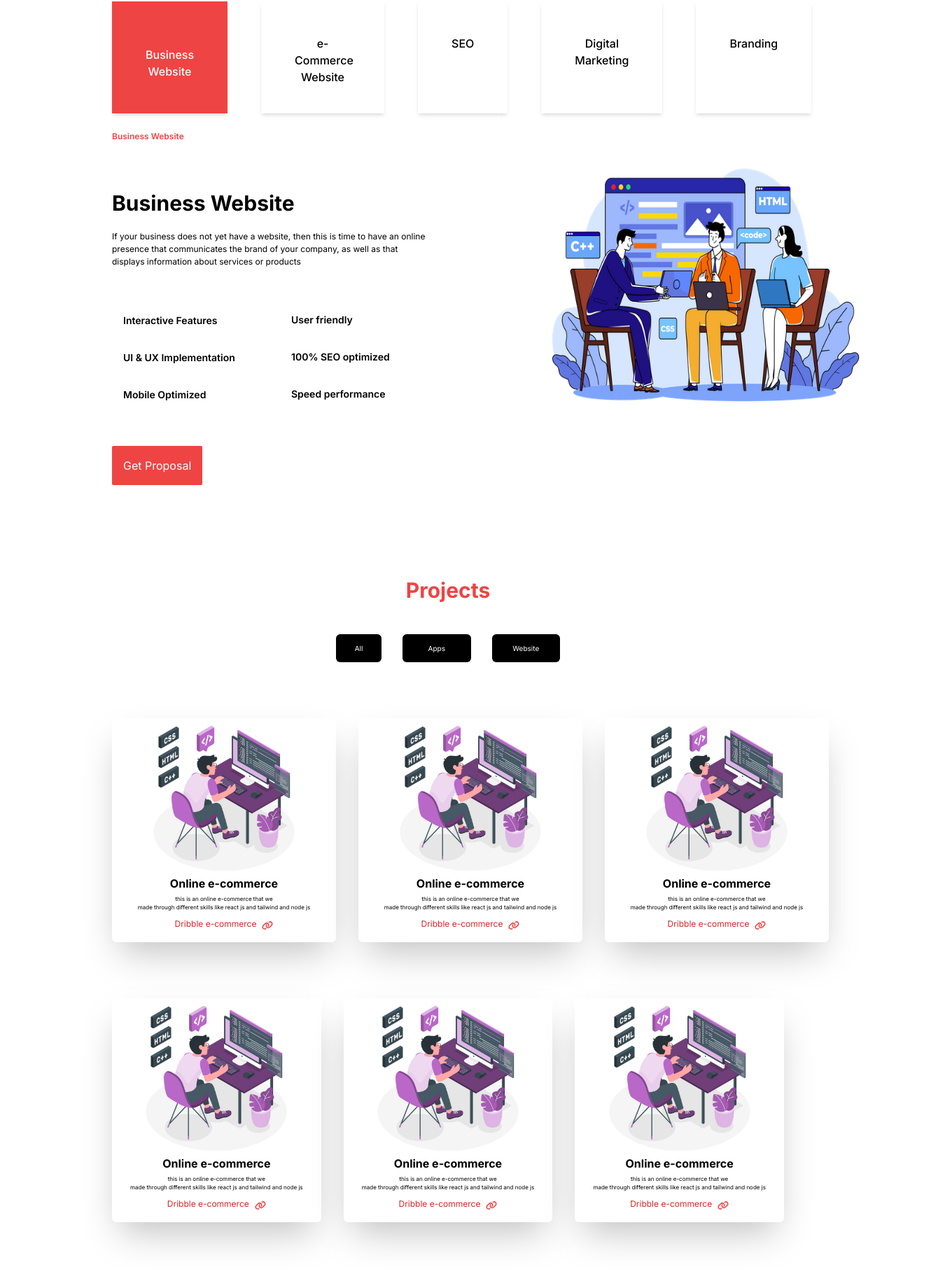
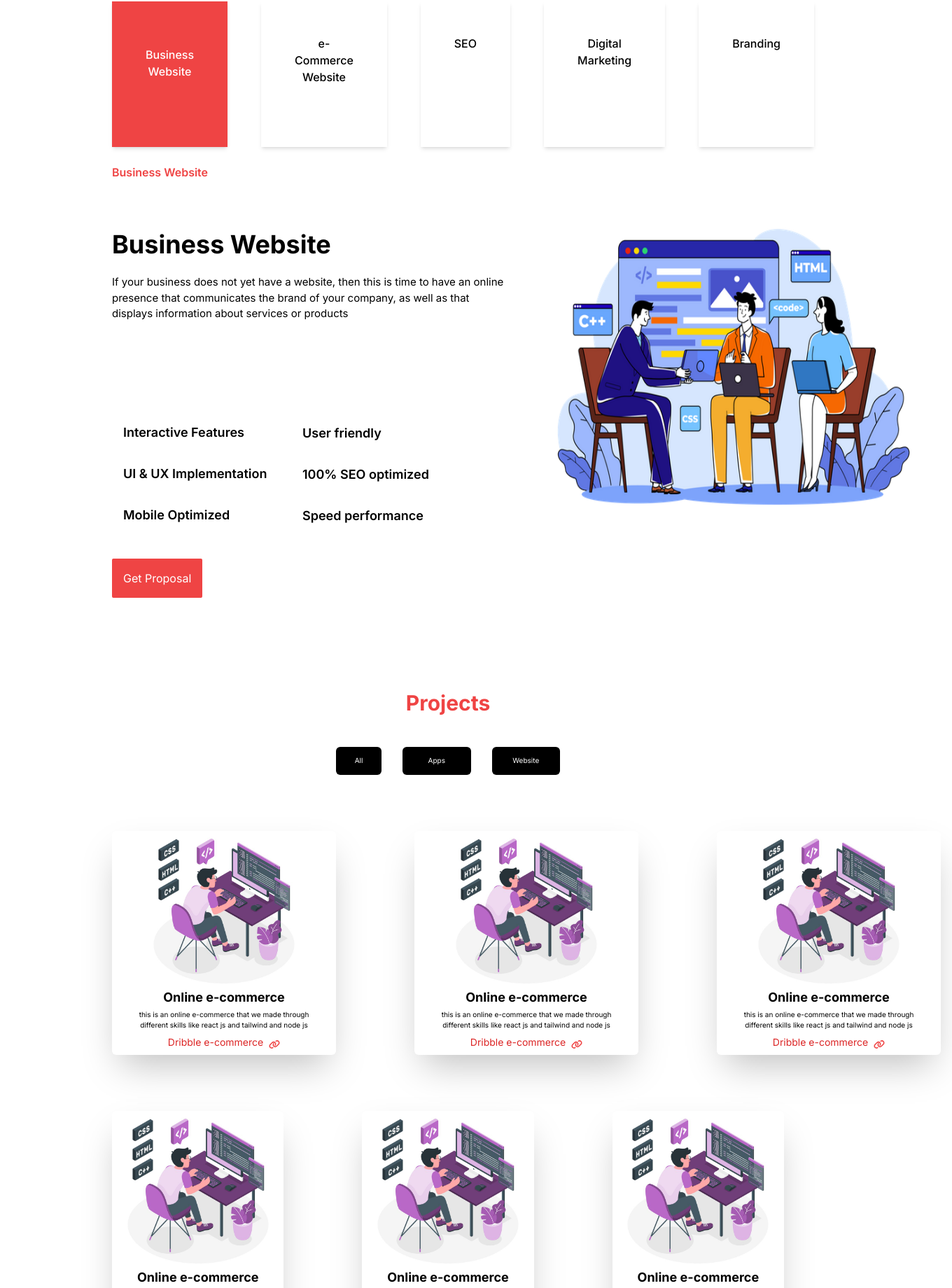
Before and after one commit to asimwe1/portifolio-project, a Next.js app: page / in a window 1280 px wide. Shown: the part 160-2000 px from the top of the page at 70% size, 1360 px wide, since content can reach past the window. Built offline with nearby package versions, Linux system fonts and the light colour scheme.

Commit message:
proper positioning made

```diff
--- a/src/app/globals.css
+++ b/src/app/globals.css
@@ -13,4 +13,6 @@
         -ms-overflow-style: none; /*ie and edge*/
         scrollbar-width: none; /* firefox */
     }
+
+
 }
--- a/src/app/main/home.tsx
+++ b/src/app/main/home.tsx
@@ -7,7 +7,7 @@ import Userfooter from "../pages/footer";
 
 const UserHome = () => {
   return (
-    <div >
+    <div className="sm-scrollbar" >
       <div>
         <OurServices />
       </div>
--- a/src/app/page.tsx
+++ b/src/app/page.tsx
@@ -2,6 +2,6 @@ import React from "react";
 import UserHome from "./main/home";
 export default function App(){
     return(
-        <UserHome/>
+            <UserHome/>
     )
 }
--- a/src/app/pages/customers.tsx
+++ b/src/app/pages/customers.tsx
@@ -38,12 +38,13 @@ const Usercustomers = () => {
             <div className="h-[25rem] w-[50rem] bg-white shadow-2xl text-center ">
 
               <Image
-                className="w-20 h-20 rounded-[50%] mx-[35%] my-16"
+                className="w-[10rem] h-[10rem] rounded-[50%] hover:rounded-[25%] mx-[25%] my-5"
                 src='/785a1b9c359640da6bc9cfe3670b42ba.jpg'
                 alt=""
                 width={500}
                 height={500}
               />
+
               <p className="text-[13px] px-4">
                 Excellent in their work and happy and motivated to work with them and also they offer the best services that i have ever seen in <br /> all of the
                 companies that i have worked with different things
@@ -55,12 +56,13 @@ const Usercustomers = () => {
             <div className="h-[25rem] w-[50rem] bg-white shadow-2xl text-center ">
 
               <Image
-                className="w-20 h-20 rounded-[50%] mx-[35%] my-16"
+                className="w-[10rem] h-[10rem] rounded-[50%] hover:rounded-[25%] mx-[25%] my-5"
                 src='/785a1b9c359640da6bc9cfe3670b42ba.jpg'
                 alt=""
                 width={500}
                 height={500}
               />
+
               <p className="text-[13px] px-4">
                 Excellent in their work and happy and motivated to work with them and also they offer the best services that i have ever seen in <br /> all of the
                 companies that i have worked with different things
--- a/src/app/pages/project.tsx
+++ b/src/app/pages/project.tsx
@@ -1,12 +1,13 @@
 "use client";
+import Image from "next/image";
 import React from "react";
 import "./services.css";
 import Link from 'next/link';
 import { FontAwesomeIcon } from '@fortawesome/react-fontawesome'
 import { faLink } from '@fortawesome/free-solid-svg-icons'
 import { useState } from 'react';
-export default function ProjectPage(){
-    return(
+export default function ProjectPage() {
+  return (
     <>
       <div className="-my-[65rem]">
         <div className="mx-[30rem] my-[60rem]">
@@ -20,15 +21,21 @@ export default function ProjectPage(){
 
         </div>
         <div className="flex gap-8 mx-[10rem] -my-[55rem] list-none">
-        <ul className="flex gap-8">
-        <li className="bg-white w-80 h-80 rounded-md shadow-2xl text-center relative overflow-hidden group">
+          <ul className="flex gap-[7rem]">
+            <li className="bg-white w-[20rem] h-[20rem] rounded-md shadow-2xl text-center relative overflow-hidden group">
               <div className="transition-opacity duration-500 group-hover:opacity-0">
-        <img src={"/785a1b9c359640da6bc9cfe3670b42ba.jpg"} alt="" className="w-56 h-56 mx-auto" />
-        <p className="font-bold">Online e-commerce</p>
-        <p className="text-[8px] my-1">
-          this is an online e-commerce that we<br /> made through different skills like react js and tailwind and node js
+                <Image
+                  className="w-56 h-56 mx-auto"
+                  src='/785a1b9c359640da6bc9cfe3670b42ba.jpg'
+                  alt='project1'
+                  width={250}
+                  height={250}
+                />
+                <p className="font-bold text-[18px]">Online e-commerce</p>
+                <p className="text-[10px] justify-left my-1">
+                  this is an online e-commerce that we made through<br /> different skills like react js and tailwind and node js
                 </p>
-        <Link href="" className="text-[12px] my-2 text-red-600">
+                <Link href="" className="text-[14px] my-2 text-red-600">
                   Dribble e-commerce
                 </Link>
                 <FontAwesomeIcon icon={faLink} className="w-4 h-4 text-red-500  pl-[8px] -my-1" />
@@ -37,47 +44,20 @@ export default function ProjectPage(){
                 <p className="text-white text-md font-bold">Visit the website</p>
               </div>
             </li>
-    <li className="bg-white w-80 h-80 rounded-md shadow-2xl text-center relative overflow-hidden group">
+            <li className="bg-white w-[20rem] h-[20rem] rounded-md shadow-2xl text-center relative overflow-hidden group">
               <div className="transition-opacity duration-500 group-hover:opacity-0">
-        <img src={"/785a1b9c359640da6bc9cfe3670b42ba.jpg"} alt="" className="w-56 h-56 mx-auto" />
-        <p className="font-bold">Online e-commerce</p>
-        <p className="text-[8px] my-1">
-          this is an online e-commerce that we<br /> made through different skills like react js and tailwind and node js
+                <Image
+                  className="w-56 h-56 mx-auto"
+                  src='/785a1b9c359640da6bc9cfe3670b42ba.jpg'
+                  alt='project1'
+                  width={250}
+                  height={250}
+                />
+                <p className="font-bold text-[18px]">Online e-commerce</p>
+                <p className="text-[10px] justify-left my-1">
+                  this is an online e-commerce that we made through<br /> different skills like react js and tailwind and node js
                 </p>
-        <Link href="" className="text-[12px] my-2 text-red-600">
-          Dribble e-commerce
-        </Link>
-        <FontAwesomeIcon icon={faLink} className="w-4 h-4 text-red-500  pl-[8px] -my-1" />
-      </div>
-      <div className="absolute inset-0 flex items-center justify-center bg-red-400 transition-opacity duration-500 opacity-0 group-hover:opacity-100">
-      <p className="text-white text-md font-bold">Visit the website</p>
-      </div>
-    </li>      <li className="bg-white w-80 h-80 rounded-md shadow-2xl text-center relative overflow-hidden group">
-      <div className="transition-opacity duration-500 group-hover:opacity-0">
-        <img src={"/785a1b9c359640da6bc9cfe3670b42ba.jpg"} alt="" className="w-56 h-56 mx-auto" />
-        <p className="font-bold">Online e-commerce</p>
-        <p className="text-[8px] my-1">
-          this is an online e-commerce that we<br /> made through different skills like react js and tailwind and node js
-        </p>
-        <Link href="" className="text-[12px] my-2 text-red-600">
-          Dribble e-commerce
-        </Link>
-        <FontAwesomeIcon icon={faLink} className="w-4 h-4 text-red-500  pl-[8px] -my-1" />
-      </div>
-      <div className="absolute inset-0 flex items-center justify-center bg-red-400 transition-opacity duration-500 opacity-0 group-hover:opacity-100">
-      <p className="text-white text-md font-bold">Visit the website</p>
-      </div>
-    </li>   </ul>
-        </div>
-        <div className="flex gap-8 mx-[10rem] my-[60rem] list-none">
-        <li className="bg-white w-80 h-80 rounded-md shadow-2xl text-center relative overflow-hidden group">
-      <div className="transition-opacity duration-500 group-hover:opacity-0">
-        <img src={"/785a1b9c359640da6bc9cfe3670b42ba.jpg"} alt="" className="w-56 h-56 mx-auto" />
-        <p className="font-bold">Online e-commerce</p>
-        <p className="text-[8px] my-1">
-          this is an online e-commerce that we<br /> made through different skills like react js and tailwind and node js
-        </p>
-        <Link href="" className="text-[12px] my-2 text-red-600">
+                <Link href="" className="text-[14px] my-2 text-red-600">
                   Dribble e-commerce
                 </Link>
                 <FontAwesomeIcon icon={faLink} className="w-4 h-4 text-red-500  pl-[8px] -my-1" />
@@ -86,14 +66,20 @@ export default function ProjectPage(){
                 <p className="text-white text-md font-bold">Visit the website</p>
               </div>
             </li>
-    <li className="bg-white w-80 h-80 rounded-md shadow-2xl text-center relative overflow-hidden group">
+            <li className="bg-white w-[20rem] h-[20rem] rounded-md shadow-2xl text-center relative overflow-hidden group">
               <div className="transition-opacity duration-500 group-hover:opacity-0">
-        <img src={"/785a1b9c359640da6bc9cfe3670b42ba.jpg"} alt="" className="w-56 h-56 mx-auto" />
-        <p className="font-bold">Online e-commerce</p>
-        <p className="text-[8px] my-1">
-          this is an online e-commerce that we<br /> made through different skills like react js and tailwind and node js
+                <Image
+                  className="w-56 h-56 mx-auto"
+                  src='/785a1b9c359640da6bc9cfe3670b42ba.jpg'
+                  alt='project1'
+                  width={250}
+                  height={250}
+                />
+                <p className="font-bold text-[18px]">Online e-commerce</p>
+                <p className="text-[10px] justify-left my-1">
+                  this is an online e-commerce that we made through<br /> different skills like react js and tailwind and node js
                 </p>
-        <Link href="" className="text-[12px] my-2 text-red-600">
+                <Link href="" className="text-[14px] my-2 text-red-600">
                   Dribble e-commerce
                 </Link>
                 <FontAwesomeIcon icon={faLink} className="w-4 h-4 text-red-500  pl-[8px] -my-1" />
@@ -102,19 +88,72 @@ export default function ProjectPage(){
                 <p className="text-white text-md font-bold">Visit the website</p>
               </div>
             </li>
-    <li className="bg-white w-80 h-80 rounded-md shadow-2xl text-center relative overflow-hidden group">
+          </ul>
+        </div>
+        <div className="flex gap-[7rem] mx-[10rem] my-[60rem] list-none">
+        <li className="bg-white w-[20rem] h-[20rem] rounded-md shadow-2xl text-center relative overflow-hidden group">
               <div className="transition-opacity duration-500 group-hover:opacity-0">
-        <img src={"/785a1b9c359640da6bc9cfe3670b42ba.jpg"} alt="" className="w-56 h-56 mx-auto" />
-        <p className="font-bold">Online e-commerce</p>
-        <p className="text-[8px] my-1">
-          this is an online e-commerce that we<br /> made through different skills like react js and tailwind and node js
+                <Image
+                  className="w-56 h-56 mx-auto"
+                  src='/785a1b9c359640da6bc9cfe3670b42ba.jpg'
+                  alt='project1'
+                  width={250}
+                  height={250}
+                />
+                <p className="font-bold text-[18px]">Online e-commerce</p>
+                <p className="text-[10px] justify-left my-1">
+                  this is an online e-commerce that we made through<br /> different skills like react js and tailwind and node js
                 </p>
-        <Link href="" className="text-[12px] my-2 text-red-600">
+                <Link href="" className="text-[14px] my-2 text-red-600">
                   Dribble e-commerce
                 </Link>
                 <FontAwesomeIcon icon={faLink} className="w-4 h-4 text-red-500  pl-[8px] -my-1" />
               </div>
-      <div className="absolute inset-0 flex items-center justify-center bg-red-400 transition-opacity duration-500 opacity-0 group-hover:opacity-100 ">
+              <div className="absolute inset-0 flex items-center justify-center bg-red-400 transition-opacity duration-500 opacity-0 group-hover:opacity-100">
+                <p className="text-white text-md font-bold">Visit the website</p>
+              </div>
+            </li>
+            <li className="bg-white w-[20rem] h-[20rem] rounded-md shadow-2xl text-center relative overflow-hidden group">
+              <div className="transition-opacity duration-500 group-hover:opacity-0">
+                <Image
+                  className="w-56 h-56 mx-auto"
+                  src='/785a1b9c359640da6bc9cfe3670b42ba.jpg'
+                  alt='project1'
+                  width={250}
+                  height={250}
+                />
+                <p className="font-bold text-[18px]">Online e-commerce</p>
+                <p className="text-[10px] justify-left my-1">
+                  this is an online e-commerce that we made through<br /> different skills like react js and tailwind and node js
+                </p>
+                <Link href="" className="text-[14px] my-2 text-red-600">
+                  Dribble e-commerce
+                </Link>
+                <FontAwesomeIcon icon={faLink} className="w-4 h-4 text-red-500  pl-[8px] -my-1" />
+              </div>
+              <div className="absolute inset-0 flex items-center justify-center bg-red-400 transition-opacity duration-500 opacity-0 group-hover:opacity-100">
+                <p className="text-white text-md font-bold">Visit the website</p>
+              </div>
+            </li>
+            <li className="bg-white w-[20rem] h-[20rem] rounded-md shadow-2xl text-center relative overflow-hidden group">
+              <div className="transition-opacity duration-500 group-hover:opacity-0">
+                <Image
+                  className="w-56 h-56 mx-auto"
+                  src='/785a1b9c359640da6bc9cfe3670b42ba.jpg'
+                  alt='project1'
+                  width={250}
+                  height={250}
+                />
+                <p className="font-bold text-[18px]">Online e-commerce</p>
+                <p className="text-[10px] justify-left my-1">
+                  this is an online e-commerce that we made through<br /> different skills like react js and tailwind and node js
+                </p>
+                <Link href="" className="text-[14px] my-2 text-red-600">
+                  Dribble e-commerce
+                </Link>
+                <FontAwesomeIcon icon={faLink} className="w-4 h-4 text-red-500  pl-[8px] -my-1" />
+              </div>
+              <div className="absolute inset-0 flex items-center justify-center bg-red-400 transition-opacity duration-500 opacity-0 group-hover:opacity-100">
                 <p className="text-white text-md font-bold">Visit the website</p>
               </div>
             </li>
--- a/src/app/pages/services.tsx
+++ b/src/app/pages/services.tsx
@@ -1,4 +1,5 @@
 "use client";
+import Image from 'next/image'
 import React from "react";
 import "./services.css";
 import Link from 'next/link';
@@ -24,32 +25,32 @@ export default function OurServices() {
         </div>
         <div>
           <ul className="flex gap-[3rem] mx-[10rem] pt-[5rem] sm:block ">
-            <li className="bg-red-500 px-[3rem] py-[4rem] justify-center font-medium text-white text-center h-[10rem] w-[11rem]  hover:bg-red-500 hover:text-white shadow-md">
+            <li className="bg-red-500 h-[13rem] w-[13rem] px-[3rem] py-[4rem] justify-center font-medium text-white text-center h-[10rem] w-[11rem]  hover:bg-red-500 hover:text-white shadow-md">
               Business Website
             </li>
-            <li className="px-[3rem] py-[3rem] justify-center font-medium text-black text-center w-[11rem] h-[10rem]  hover:bg-red-500 hover:text-white  shadow-md hover:transition ease-in-out delay-150 hover:-translate-y-1 hover:scale-110 duration-300  ">
+            <li className="px-[3rem] h-[13rem] w-[13rem] py-[3rem] justify-center font-medium text-black text-center w-[11rem] h-[10rem]  hover:bg-red-500 hover:text-white  shadow-md hover:transition ease-in-out delay-150 hover:-translate-y-1 hover:scale-110 duration-300  ">
               e-Commerce Website
             </li>
-            <li className=" px-[3rem] py-[3rem] justify-center font-medium  text-black  text-center w-[11rem] h-[10rem]  hover:bg-red-500 hover:text-white shadow-md  hover:transition ease-in-out delay-150 hover:-translate-y-1 hover:scale-110 duration-300 ">
+            <li className=" px-[3rem] h-[13rem] w-[13rem] py-[3rem] justify-center font-medium  text-black  text-center w-[11rem] h-[10rem]  hover:bg-red-500 hover:text-white shadow-md  hover:transition ease-in-out delay-150 hover:-translate-y-1 hover:scale-110 duration-300 ">
               SEO
             </li>
-            <li className=" px-[3rem] py-[3rem] justify-center font-medium  text-black  text-center w-[11rem] h-[10rem]  hover:bg-red-500 hover:text-white shadow-md  hover:transition ease-in-out delay-150 hover:-translate-y-1 hover:scale-110 duration-300 ">
+            <li className=" px-[3rem] h-[13rem] w-[13rem] py-[3rem] justify-center font-medium  text-black  text-center w-[11rem] h-[10rem]  hover:bg-red-500 hover:text-white shadow-md  hover:transition ease-in-out delay-150 hover:-translate-y-1 hover:scale-110 duration-300 ">
               Digital Marketing
             </li>
-            <li className=" px-[3rem] py-[3rem] justify-center font-medium  text-black  text-center w-[11rem] h-[10rem] hover:bg-red-500 hover:text-white shadow-md  hover:transition ease-in-out delay-150 hover:-translate-y-1 hover:scale-110 duration-300 ">
+            <li className=" px-[3rem] h-[13rem] w-[13rem] py-[3rem] justify-center font-medium  text-black  text-center w-[11rem] h-[10rem] hover:bg-red-500 hover:text-white shadow-md  hover:transition ease-in-out delay-150 hover:-translate-y-1 hover:scale-110 duration-300 ">
               Branding
             </li>
           </ul>
         </div>
         <div>
-          <h6 className="mx-[10rem] pt-[1.5rem] text-[12px] font-semibold text-red-500">
+          <h6 className="mx-[10rem] pt-[1.5rem] text-[16px] font-semibold text-red-500">
             Business Website
           </h6>
           <div className="mx-[10rem] pt-[2rem]">
-            <h2 className="font-bold text-[30px] pt-[2rem]">
+            <h2 className="font-bold text-[36px] pt-[2rem]">
               Business Website
             </h2>
-            <p className="text-[12px] pt-[1rem]">
+            <p className="text-[15px] pt-[1rem]">
               If your business does not yet have a website, then this is time to
               have an online <br />
               presence that communicates the brand of your company, as well as
@@ -58,34 +59,34 @@ export default function OurServices() {
               displays information about services or products
             </p>
             <div>
-              <img
-                className="mx-[30rem] my-[-12rem] w-[40rem] h-[27rem] pl-[6rem]"
-                src={
-                  "./team-writes-programming-code-for-app-or-website-6765188-5607773.webp"
-                }
-                alt="our group image description"
+              <Image
+              className="mx-[30rem] my-[-12rem] w-[45rem] h-[32rem] pl-[6rem]"
+              src='/team-writes-programming-code-for-app-or-website-6765188-5607773.webp'
+              width={300}
+              height={300}
+              alt="our group image description"
               />
             </div>
             <div>
               <ul>
-                <li className="p-4 font-semibold text-[14px]">
+                <li className="p-4 font-semibold text-[18px]">
                   Interactive Features
                 </li>
-                <li className="p-4 font-semibold text-[14px]">
+                <li className="p-4 font-semibold text-[18px]">
                   {" "}
                   UI & UX Implementation
                 </li>
-                <li className="p-4 font-semibold text-[14px]">
+                <li className="p-4 font-semibold text-[18px]">
                   Mobile Optimized
                 </li>
               </ul>
-              <ul className="mx-[15rem] my-[-10rem]">
-                <li className="p-4 font-semibold text-[14px]">User friendly</li>
-                <li className="p-4 font-semibold text-[14px]">
+              <ul className="mx-[16rem] my-[-11rem]">
+                <li className="p-4 font-semibold text-[18px]">User friendly</li>
+                <li className="p-4 font-semibold text-[18px]">
                   {" "}
                   100% SEO optimized
                 </li>
-                <li className="p-4 font-semibold text-[14px]">
+                <li className="p-4 font-semibold text-[18px]">
                   Speed performance
                 </li>
               </ul>
```
Also changed, not shown: src/app/pages/faqs.tsx (+4 -4 lines). Lines whose indentation alone changed are shown as unchanged.
